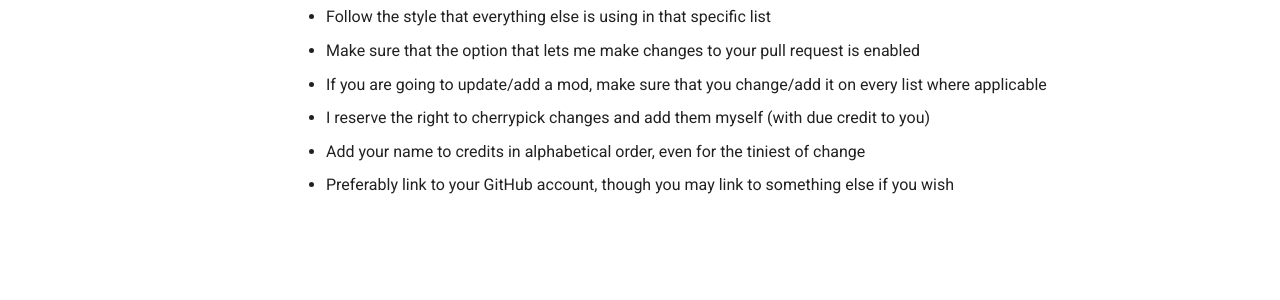
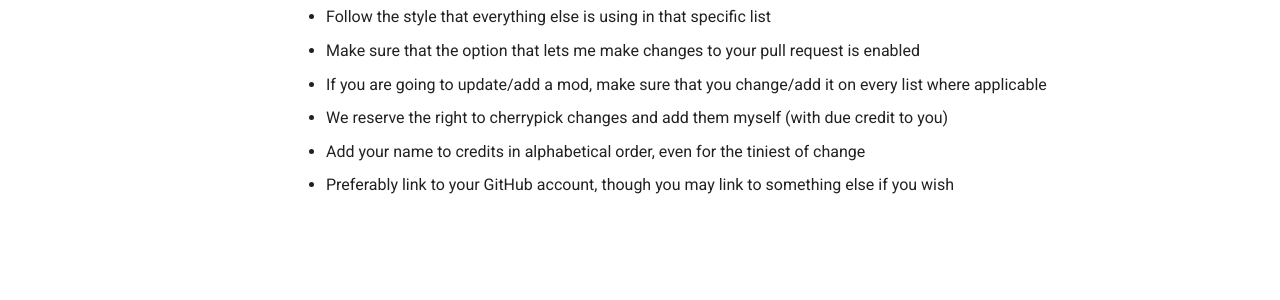
Before and after one commit to MicrocontrollersDev/Alternatives, an MkDocs documentation site: the page built from docs/index.md, in a window 1280 px wide. Shown: the part 399-699 px from the top of the page. Built offline with MkDocs 1.6.1 and Material for MkDocs 9.7.7, drawn with Linux system fonts in a browser that asks for light colours; comment, search, counter and statistics services are not loaded.

```diff
--- a/docs/index.md
+++ b/docs/index.md
@@ -11,6 +11,6 @@ you're looking for.
 * Follow the style that everything else is using in that specific list
 * Make sure that the option that lets me make changes to your pull request is enabled
 * If you are going to update/add a mod, make sure that you change/add it on every list where applicable
-* I reserve the right to cherrypick changes and add them myself (with due credit to you)
+* We reserve the right to cherrypick changes and add them myself (with due credit to you)
 * Add your name to credits in alphabetical order, even for the tiniest of change
 * Preferably link to your GitHub account, though you may link to something else if you wish
```
